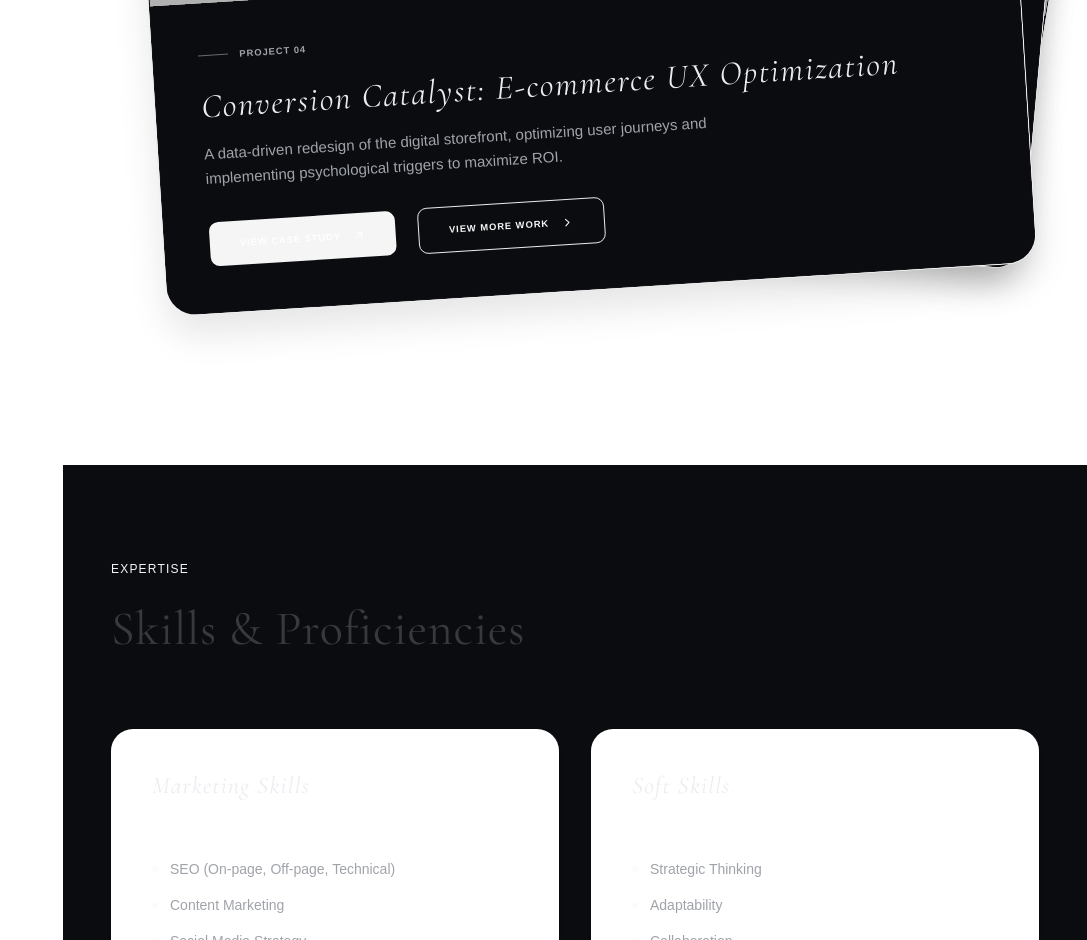
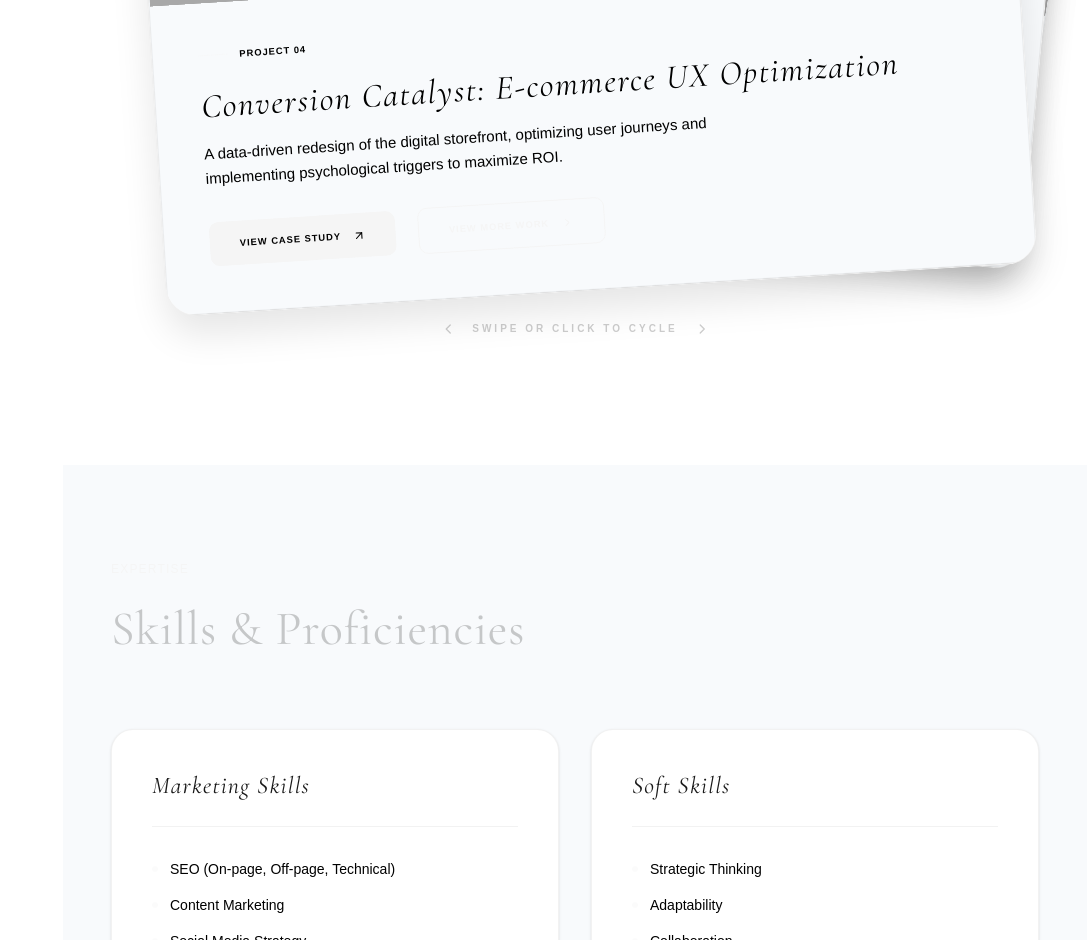
Before and after one commit to ayushijain260104-oss/ayushi-jain-portfolio, a React (Vite) app: page / in a window 1280 px wide. Shown: the part 4240-5180 px from the top of the page, without its empty margins (193-1280 px from the left). Built offline with nearby package versions, Linux system fonts and the light colour scheme; grey boxes are pictures that could not be loaded.

Commit message:
feat: Update theme to a light color scheme
Refactors the application's color scheme from dark to light. This involves updating CSS variables for background, text, and borders to provide a brighter and cleaner aesthetic. Also, the background gradient has been removed for a simpler, solid background.

```diff
--- a/src/components/About.tsx
+++ b/src/components/About.tsx
@@ -45,7 +45,7 @@ export default function About() {
             <motion.div
               key={i}
               whileHover={{ y: -5, boxShadow: "0 10px 30px -10px rgba(191,162,255,0.1)" }}
-              className="p-8 bg-background rounded-2xl border border-white/5 shadow-sm transition-all duration-300"
+              className="p-8 bg-background rounded-2xl border border-black/5 shadow-sm transition-all duration-300"
             >
               <FallingText
                 text={item.title}
--- a/src/components/Achievements.tsx
+++ b/src/components/Achievements.tsx
@@ -54,8 +54,8 @@ export default function Achievements() {
             whileInView={{ opacity: 1, y: 0 }}
             viewport={{ once: true }}
             transition={{ duration: 0.6, delay: index * 0.1 }}
-            whileHover={{ y: -5, boxShadow: "0 10px 30px -10px rgba(191,162,255,0.2)" }}
-            className="p-8 bg-background border border-white/5 rounded-2xl shadow-sm transition-all flex flex-col items-center text-center group"
+            whileHover={{ y: -5, boxShadow: "0 10px 30px -10px rgba(191,162,255,0.1)" }}
+            className="p-8 bg-background border border-black/5 rounded-2xl shadow-sm transition-all flex flex-col items-center text-center group"
           >
             <div className="text-4xl md:text-5xl font-display text-accent mb-3 leading-none group-hover:scale-110 transition-transform flex items-baseline">
               <CountUp
--- a/src/components/Assignments.tsx
+++ b/src/components/Assignments.tsx
@@ -41,7 +41,7 @@ const assignments = [
 
 export default function Assignments() {
   const cards = assignments.map((item, index) => (
-    <div key={index} className="w-full h-full bg-secondary-bg flex flex-col overflow-hidden group/card border border-white/5 rounded-3xl shadow-2xl">
+    <div key={index} className="w-full h-full bg-secondary-bg flex flex-col overflow-hidden group/card border border-black/5 rounded-3xl shadow-2xl">
       <div className="relative h-[60%] overflow-hidden">
         <img
           src={item.image}
@@ -49,7 +49,7 @@ export default function Assignments() {
           className="w-full h-full object-cover transition-transform duration-700 group-hover/card:scale-110 grayscale hover:grayscale-0"
           referrerPolicy="no-referrer"
         />
-        <div className="absolute inset-0 bg-background/20 group-hover/card:bg-transparent transition-colors duration-500" />
+        <div className="absolute inset-0 bg-background/10 group-hover/card:bg-transparent transition-colors duration-500" />
       </div>
 
       <div className="flex-1 p-8 md:p-12 flex flex-col justify-between">
@@ -71,8 +71,8 @@ export default function Assignments() {
             href={item.link1}
             target="_blank"
             rel="noopener noreferrer"
-            whileHover={{ scale: 1.03, boxShadow: "0 0 20px rgba(191,162,255,0.4)" }}
-            className="group/btn inline-flex items-center gap-3 px-8 py-4 bg-accent text-background text-[10px] font-bold uppercase tracking-widest rounded-lg transition-all"
+            whileHover={{ scale: 1.03, boxShadow: "0 10px 20px rgba(191,162,255,0.2)" }}
+            className="group/btn inline-flex items-center gap-3 px-8 py-4 bg-accent text-black text-[10px] font-bold uppercase tracking-widest rounded-lg transition-all"
           >
             View Case Study
             <ArrowUpRight size={14} className="transition-transform group-hover/btn:translate-x-1 group-hover/btn:-translate-y-1" />
@@ -120,7 +120,7 @@ export default function Assignments() {
         />
 
         <div className="absolute -bottom-16 left-1/2 -translate-x-1/2 flex items-center gap-12">
-          <div className="flex items-center gap-4 text-[10px] uppercase tracking-[0.3em] font-bold text-white/20">
+          <div className="flex items-center gap-4 text-[10px] uppercase tracking-[0.3em] font-bold text-black/20">
             <ChevronLeft size={16} />
             <span>Swipe or Click to Cycle</span>
             <ChevronRight size={16} />
--- a/src/components/Footer.tsx
+++ b/src/components/Footer.tsx
@@ -2,7 +2,7 @@ import React from 'react';
 
 export default function Footer() {
   return (
-    <footer className="py-20 border-t border-white/5 bg-background">
+    <footer className="py-20 border-t border-black/5 bg-background">
       <div className="max-w-7xl mx-auto flex flex-col md:flex-row justify-between items-center gap-8 px-6">
         <div className="text-2xl font-serif font-bold text-primary-text">
           AJ<span className="text-accent">.</span>
--- a/src/components/Hero.tsx
+++ b/src/components/Hero.tsx
@@ -30,7 +30,7 @@ export default function Hero() {
               initial={{ opacity: 0, scale: 0.8, rotate: -10 }}
               animate={{ opacity: 1, scale: 1, rotate: 0 }}
               transition={{ duration: 0.8, delay: 0.4 }}
-              className="w-32 h-32 md:w-48 md:h-48 rounded-full border-4 border-accent overflow-hidden mb-4 md:mb-8 shadow-[0_0_30px_rgba(191,162,255,0.2)] relative group shrink-0"
+              className="w-32 h-32 md:w-48 md:h-48 rounded-full border-4 border-accent overflow-hidden mb-4 md:mb-8 shadow-[0_10px_30px_rgba(191,162,255,0.1)] relative group shrink-0"
             >
               <img
                 src="https://i.ibb.co/nsQ0YhQR/Untitled-design.png"
@@ -63,9 +63,9 @@ export default function Hero() {
           <div className="lg:col-span-4 flex flex-col sm:flex-row gap-4 justify-end">
             <motion.a
               href="#assignments"
-              whileHover={{ scale: 1.03, boxShadow: "0 0 20px rgba(191,162,255,0.4)" }}
+              whileHover={{ scale: 1.03, boxShadow: "0 10px 20px rgba(191,162,255,0.2)" }}
               transition={{ duration: 0.3 }}
-              className="inline-flex items-center justify-center bg-accent text-background px-12 py-6 text-xs uppercase tracking-widest font-bold rounded-lg transition-all group"
+              className="inline-flex items-center justify-center bg-accent text-black px-12 py-6 text-xs uppercase tracking-widest font-bold rounded-lg transition-all group"
             >
               View Work
               <ArrowRight className="ml-2 group-hover:translate-x-2 transition-transform" size={14} />
--- a/src/components/Skills.tsx
+++ b/src/components/Skills.tsx
@@ -49,10 +49,10 @@ export default function Skills() {
             whileInView={{ opacity: 1, y: 0 }}
             viewport={{ once: true }}
             transition={{ delay: index * 0.1, duration: 0.6 }}
-            whileHover={{ y: -5, boxShadow: "0 10px 30px -10px rgba(191,162,255,0.15)" }}
-            className="p-10 bg-background border border-white/5 rounded-3xl shadow-sm transition-all duration-300"
+            whileHover={{ y: -5, boxShadow: "0 10px 30px -10px rgba(191,162,255,0.1)" }}
+            className="p-10 bg-background border border-black/5 rounded-3xl shadow-sm transition-all duration-300"
           >
-            <h3 className="text-2xl font-serif italic mb-8 text-primary-text/90 border-b border-white/10 pb-6">{group.title}</h3>
+            <h3 className="text-2xl font-serif italic mb-8 text-primary-text/90 border-b border-black/5 pb-6">{group.title}</h3>
             <ul className="space-y-4">
               {group.skills.map(skill => (
                 <li key={skill} className="text-sm text-secondary-text font-light flex items-center gap-3">
@@ -70,10 +70,10 @@ export default function Skills() {
         whileInView={{ opacity: 1, y: 0 }}
         viewport={{ once: true }}
         transition={{ delay: 0.3, duration: 0.6 }}
-        whileHover={{ y: -5, boxShadow: "0 10px 30px -10px rgba(191,162,255,0.15)" }}
-        className="p-10 bg-background border border-white/5 rounded-3xl shadow-sm transition-all duration-300 overflow-hidden"
+        whileHover={{ y: -5, boxShadow: "0 10px 30px -10px rgba(191,162,255,0.1)" }}
+        className="p-10 bg-background border border-black/5 rounded-3xl shadow-sm transition-all duration-300 overflow-hidden"
       >
-        <h3 className="text-2xl font-serif italic mb-8 text-primary-text/90 border-b border-white/10 pb-6">Tools I Master</h3>
+        <h3 className="text-2xl font-serif italic mb-8 text-primary-text/90 border-b border-black/5 pb-6">Tools I Master</h3>
         <div className="py-4">
           <LogoLoop
             logos={toolLogos}
--- a/src/index.css
+++ b/src/index.css
@@ -10,28 +10,28 @@
   --font-sans: "Montserrat", ui-sans-serif, system-ui, sans-serif;
   --font-serif: "Cormorant Garamond", serif;
   --font-display: "Bebas Neue", sans-serif;
-  --color-background: #000000;
-  --color-secondary-bg: #0A0C10;
+  --color-background: #FFFFFF;
+  --color-secondary-bg: #F8FAFC;
   --color-accent: #BFA2FF;
-  --color-primary-text: #EAEAF0;
-  --color-secondary-text: #A0A3AA;
-  /* Mapping old names to new colors for compatibility */
-  --color-beige: #000000;
-  --color-paper: #0A0C10;
-  --color-ink: #EAEAF0;
+  --color-primary-text: #000000;
+  --color-secondary-text: #000000;
+  /* Mapping old names for compatibility */
+  --color-beige: #FFFFFF;
+  --color-paper: #F8FAFC;
+  --color-ink: #000000;
   --color-olive: #BFA2FF;
 }
 
 @layer base {
   body {
     @apply font-sans antialiased bg-background text-primary-text;
-    background-image: linear-gradient(180deg, #000000 0%, #0A0C10 100%);
+    background-image: none;
   }
   h1, h2, h3, h4, h5, h6 {
     @apply font-display tracking-wider text-primary-text;
   }
   * {
-    @apply border-white/10 outline-accent/50;
+    @apply border-black/10 outline-accent/50;
   }
   html {
     @apply font-sans;
@@ -39,7 +39,7 @@
 }
 
 .section-divider {
-  @apply h-px bg-white/10 w-full my-12;
+  @apply h-px bg-black/10 w-full my-12;
 }
 
 .vertical-text {
```
Also changed, not shown: src/components/Contact.tsx (+20 -20 lines), src/components/Navbar.tsx (+4 -4 lines), src/components/Timeline.tsx (+4 -4 lines).
